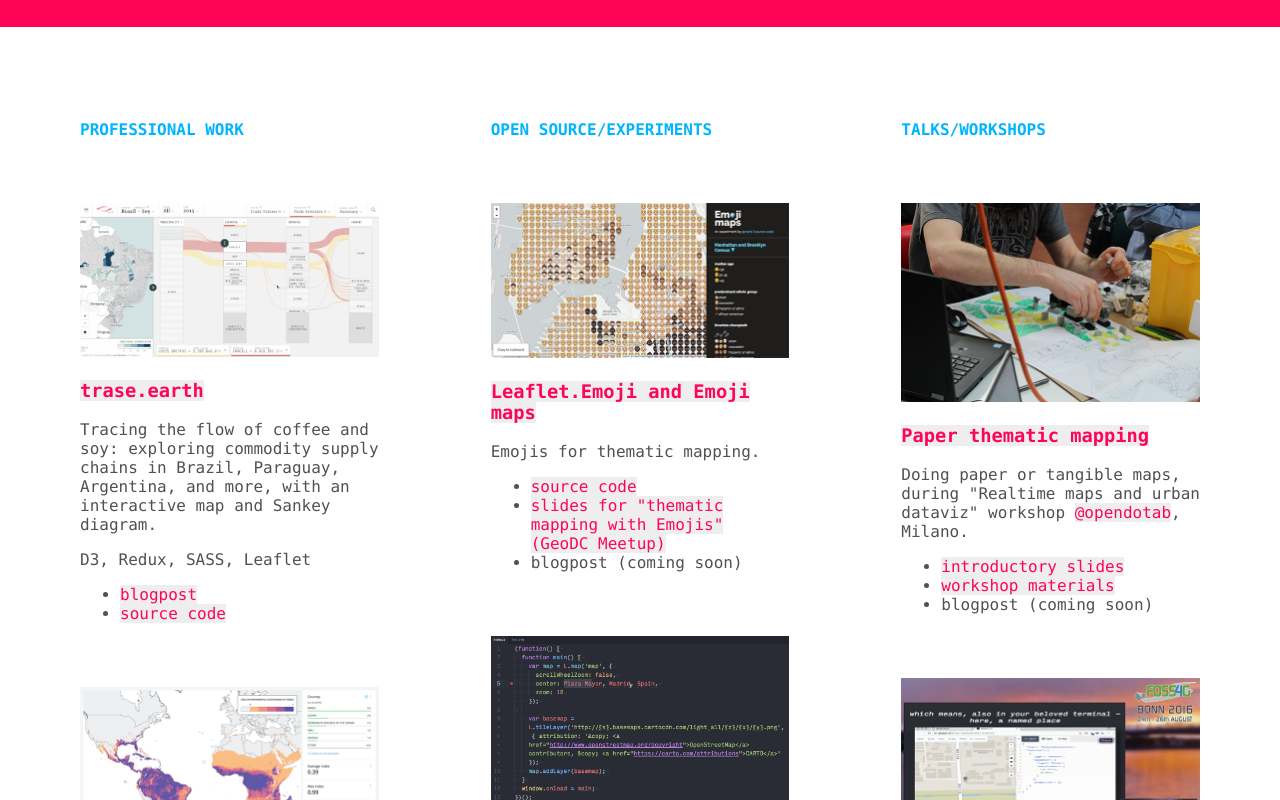
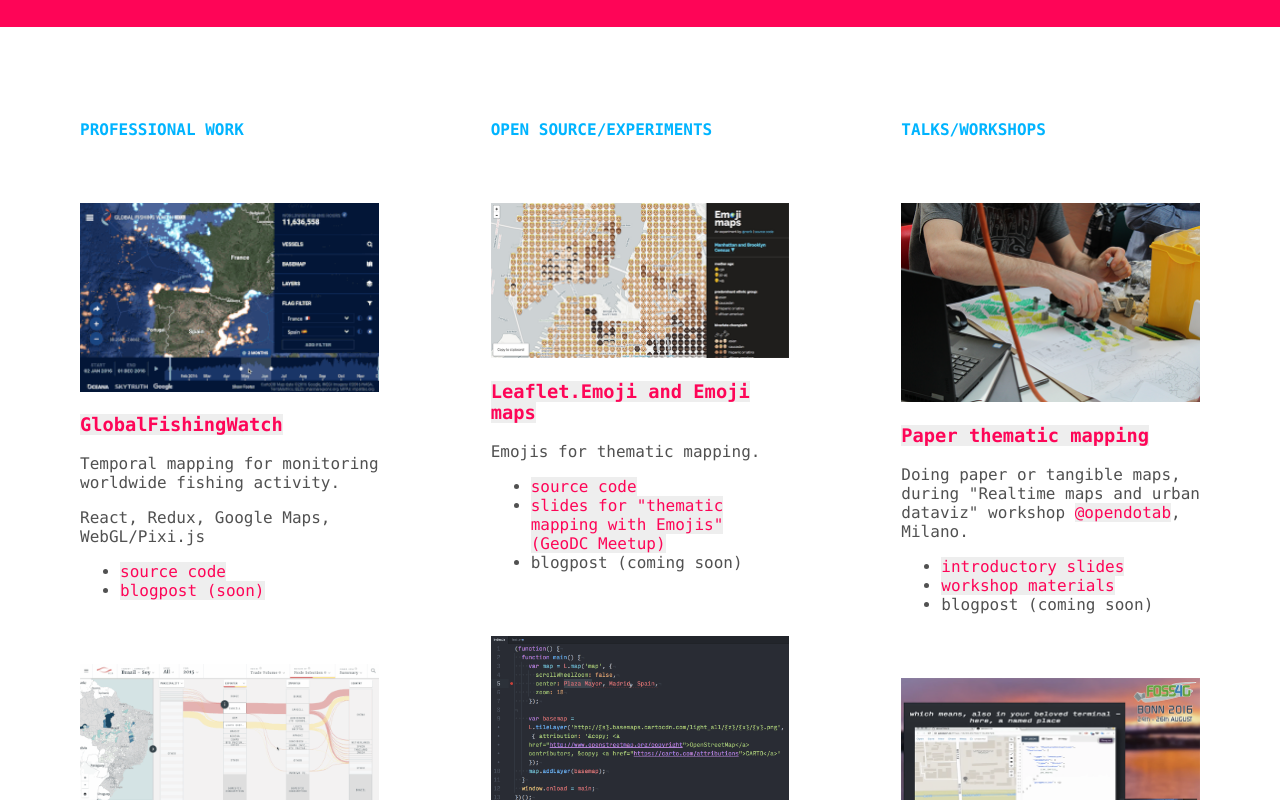
Before and after one commit to nerik/nerik.me, a website: page index.html in a window 1280 px wide. Shown: the part 695-1495 px from the top of the page. Drawn offline with Linux system fonts and the light colour scheme; a small style sheet from the web is missing.

Commit message:
added gfishw

```diff
--- a/index.html
+++ b/index.html
@@ -22,6 +22,21 @@
   <div class="main">
     <section>
       <h2>Professional work</h2>
+
+      <article>
+        <img src="./img/gfishw.gif">
+        <h3><a href="http://www.globalfishingwatch.org/map/">GlobalFishingWatch</a></h3>
+        <p class="description">
+          Temporal mapping for monitoring worldwide fishing activity.
+        </p>
+        <div class="tech">
+          React, Redux, Google Maps, WebGL/Pixi.js
+        </div>
+        <ul>
+          <li><a href="https://github.com/Vizzuality/GlobalFishingWatch/">source code</a></li>
+          <li><a href="">blogpost (soon)</a></li>
+        </ul>
+      </article>
 
       <article>
         <img src="./img/trase_small.gif">
```
Also changed, not shown: img/gfishw.gif (added).
